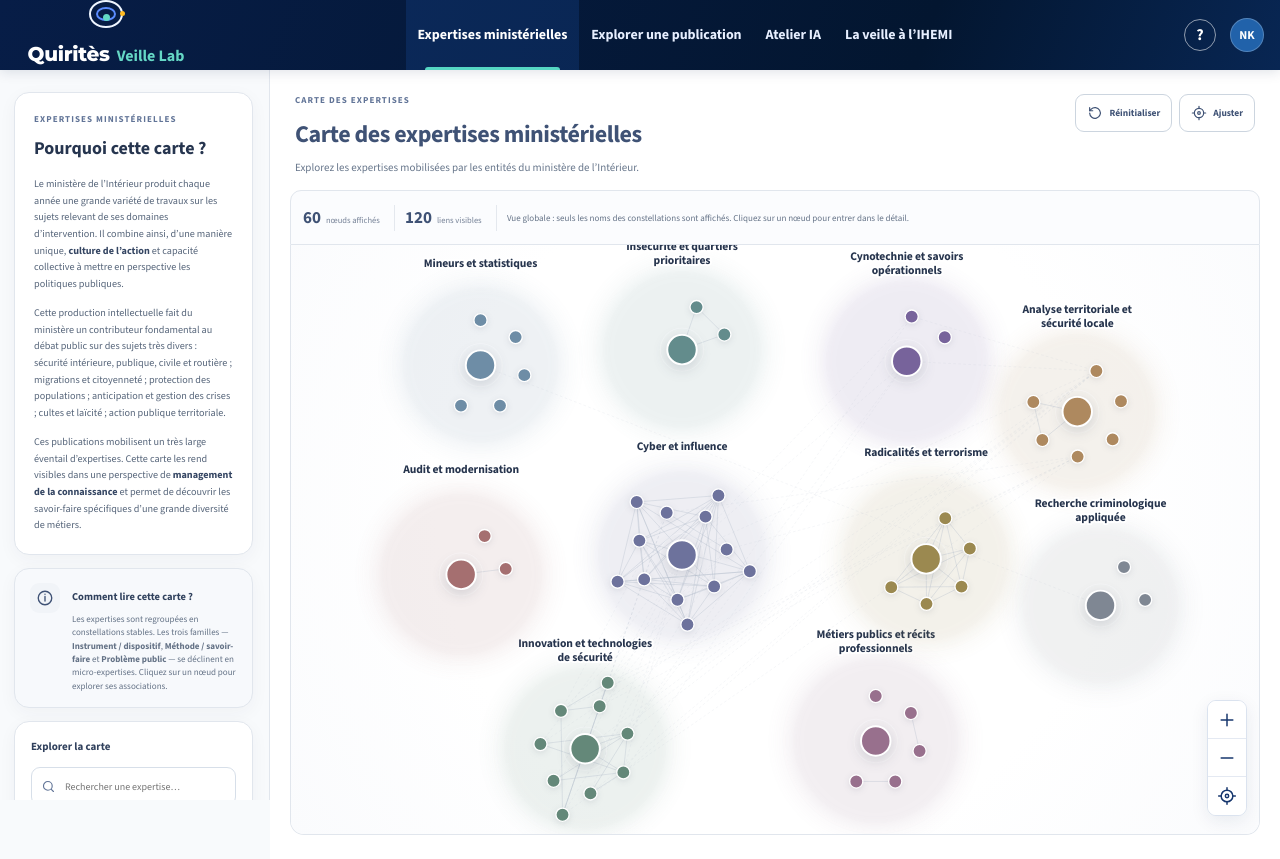
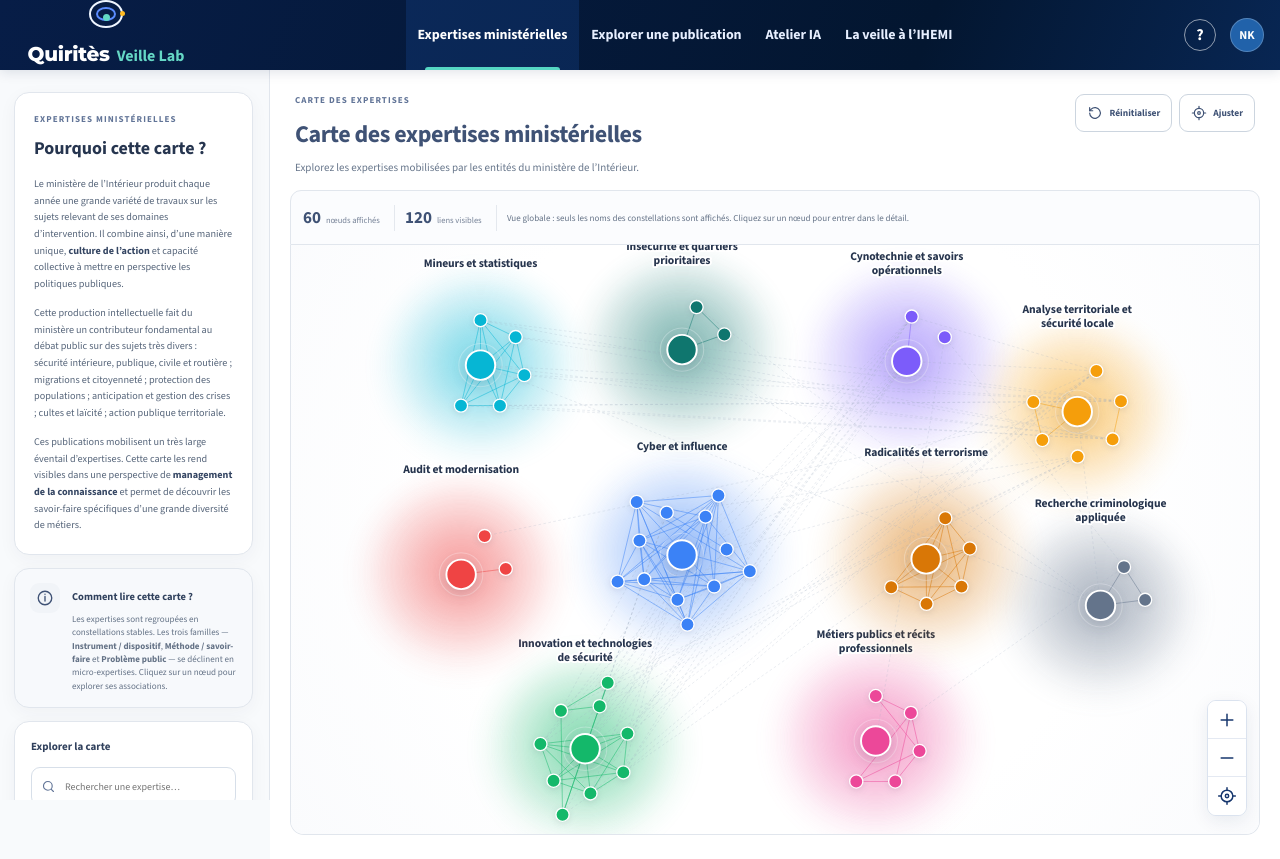
Before and after one commit to Nath76/veillelab, a React (Vite) app: page / in a window 1280 px wide. Both pictures are taken after a click on the button "Entrer dans Quiritès Lab". Built offline with nearby package versions, Linux system fonts and the light colour scheme.

Commit message:
Update colors and increase edge visibility in constellation

```diff
--- a/src/components/ExpertiseConstellation.jsx
+++ b/src/components/ExpertiseConstellation.jsx
@@ -6,16 +6,16 @@ import Icon from './Icon.jsx'
 // d'une ouverture à l'autre. Les nœuds d'un cluster occupent des orbites
 // déterministes autour de leur hub.
 export const EXPERTISE_CLUSTERS = [
-  {id:'cynotech', label:'Cynotechnie et savoirs opérationnels', color:'#77639B'},
-  {id:'cyber', label:'Cyber et influence', color:'#6D729C'},
-  {id:'mineurs', label:'Mineurs et statistiques', color:'#6E8DA6'},
-  {id:'territorial', label:'Analyse territoriale et sécurité locale', color:'#AE895F'},
-  {id:'innovation', label:'Innovation et technologies de sécurité', color:'#648879'},
-  {id:'metiers', label:'Métiers publics et récits professionnels', color:'#98708D'},
-  {id:'audit', label:'Audit et modernisation', color:'#A56F70'},
-  {id:'criminologie', label:'Recherche criminologique appliquée', color:'#7F8793'},
-  {id:'insecurite', label:'Insécurité et quartiers prioritaires', color:'#638C8C'},
-  {id:'radicalites', label:'Radicalités et terrorisme', color:'#9B8950'},
+  {id:'cynotech', label:'Cynotechnie et savoirs opérationnels', color:'#7C5CFA'},
+  {id:'cyber', label:'Cyber et influence', color:'#3B82F6'},
+  {id:'mineurs', label:'Mineurs et statistiques', color:'#06B6D4'},
+  {id:'territorial', label:'Analyse territoriale et sécurité locale', color:'#F59E0B'},
+  {id:'innovation', label:'Innovation et technologies de sécurité', color:'#14B86A'},
+  {id:'metiers', label:'Métiers publics et récits professionnels', color:'#EC4899'},
+  {id:'audit', label:'Audit et modernisation', color:'#EF4444'},
+  {id:'criminologie', label:'Recherche criminologique appliquée', color:'#64748B'},
+  {id:'insecurite', label:'Insécurité et quartiers prioritaires', color:'#0F766E'},
+  {id:'radicalites', label:'Radicalités et terrorisme', color:'#D97706'},
 ]
 
 const clusterMap=Object.fromEntries(EXPERTISE_CLUSTERS.map(x=>[x.id,x]))
@@ -136,7 +136,7 @@ export default function ExpertiseConstellation({nodes,edges,selected,onSelect,no
   const visibleEdges=useMemo(()=>edges
     .filter(e=>ids.has(e.source)&&ids.has(e.target))
     .sort((a,b)=>(b.count||0)-(a.count||0))
-    .slice(0,120),[edges,ids])
+    .slice(0,180),[edges,ids])
   const positions=useMemo(()=>selected?focusPositions(visible,selected.id):overviewPositions(visible),[visible,selected])
   const activeCluster=selected?expertiseCluster(selected):null
 
@@ -146,6 +146,21 @@ export default function ExpertiseConstellation({nodes,edges,selected,onSelect,no
       onPointerDown={e=>{drag.current={x:e.clientX,y:e.clientY,pan};e.currentTarget.setPointerCapture?.(e.pointerId)}}
       onPointerMove={e=>{if(drag.current&&e.buttons){setPan({x:drag.current.pan.x+(e.clientX-drag.current.x),y:drag.current.pan.y+(e.clientY-drag.current.y)})}}}
       onPointerUp={()=>drag.current=null} onPointerLeave={()=>drag.current=null}>
+      <defs>
+        <filter id="expertise-halo-blur" x="-50%" y="-50%" width="200%" height="200%">
+          <feGaussianBlur stdDeviation="14"/>
+        </filter>
+        <filter id="expertise-halo-soft" x="-50%" y="-50%" width="200%" height="200%">
+          <feGaussianBlur stdDeviation="7"/>
+        </filter>
+        {EXPERTISE_CLUSTERS.map(c=><radialGradient key={`gradient-${c.id}`} id={`expertise-halo-${c.id}`} cx="50%" cy="48%" r="52%">
+          <stop offset="0%" stopColor={c.color} stopOpacity="0.30"/>
+          <stop offset="32%" stopColor={c.color} stopOpacity="0.22"/>
+          <stop offset="58%" stopColor={c.color} stopOpacity="0.13"/>
+          <stop offset="82%" stopColor={c.color} stopOpacity="0.055"/>
+          <stop offset="100%" stopColor={c.color} stopOpacity="0"/>
+        </radialGradient>)}
+      </defs>
       <g transform={`translate(${pan.x} ${pan.y}) scale(${scale})`}>
 
         {!selected && EXPERTISE_CLUSTERS.map(c=>{
@@ -153,8 +168,8 @@ export default function ExpertiseConstellation({nodes,edges,selected,onSelect,no
           const r=clusterRadius[c.id]
           const label=clusterLabelPosition(c.id)
           return <g key={`halo-${c.id}`} className="controlled-cluster">
-            <circle className="cluster-halo halo-outer" cx={x} cy={y} r={r+18} fill={c.color}/>
-            <circle className="cluster-halo halo-inner" cx={x} cy={y} r={r} fill={c.color}/>
+            <ellipse className="cluster-halo halo-shadow" cx={x} cy={y+3} rx={r+34} ry={r+30} fill={`url(#expertise-halo-${c.id})`} filter="url(#expertise-halo-blur)"/>
+            <ellipse className="cluster-halo halo-core" cx={x} cy={y} rx={r+8} ry={r+4} fill={`url(#expertise-halo-${c.id})`} filter="url(#expertise-halo-soft)"/>
             <text className="controlled-cluster-name" x={label.x} y={label.y} textAnchor="middle">
               {wrap(c.label,27).map((line,i)=><tspan key={i} x={label.x} dy={i?18:0}>{line}</tspan>)}
             </text>
@@ -173,10 +188,11 @@ export default function ExpertiseConstellation({nodes,edges,selected,onSelect,no
           const a=positions[e.source],b=positions[e.target]; if(!a||!b)return null
           const active=selected&&(e.source===selected.id||e.target===selected.id)
           const sameCluster=a.cluster===b.cluster
+          const relationColor=active?'#2E4F8D':sameCluster?(clusterMap[a.cluster]?.color||'#8FA4C2'):'#9AA9BD'
           return <line key={`${e.source}-${e.target}`}
             className={`constellation-edge ${active?'active':''} ${sameCluster?'intra':'inter'}`}
             x1={a.x} y1={a.y} x2={b.x} y2={b.y}
-            style={{opacity:selected?(active?.92:.16):sameCluster?Math.min(.72,.34*linkDensity):Math.min(.34,.16*linkDensity)}}/>
+            style={{stroke:relationColor,opacity:selected?(active?.98:.34):sameCluster?Math.min(.78,.52*linkDensity):Math.min(.48,.29*linkDensity)}}/>
         })}
 
         {visible.map(n=>{
```
